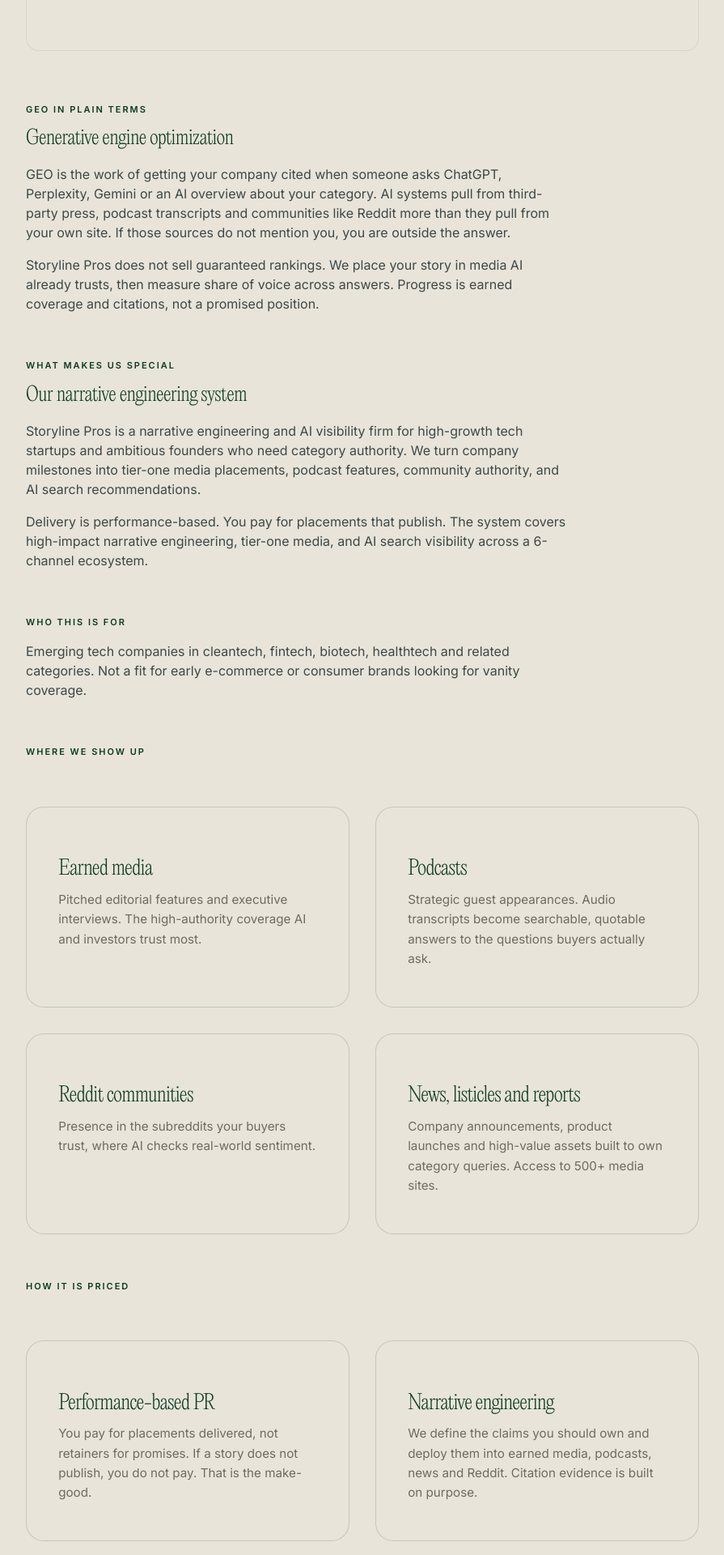
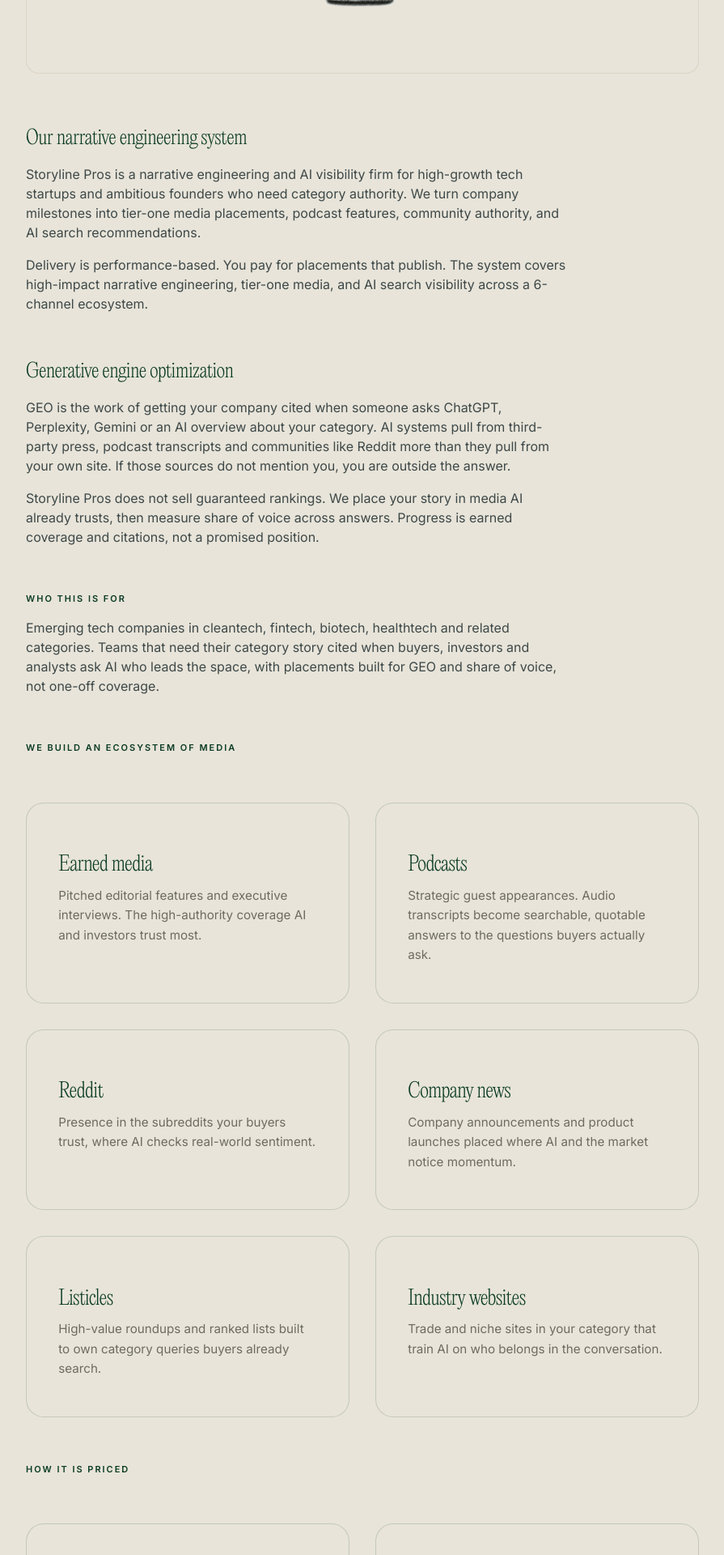
Before and after one commit to thenikvassev/nikvassev-site, a Next.js app: page /ai-visibility in a window 1280 px wide. Shown: the part 780-2700 px from the top of the page at 81% size, without its empty margins (192-1087 px from the left). Built offline with nearby package versions, Linux system fonts and the light colour scheme; what @nitrosend/sdk would draw is missing.

Commit message:
AI Visibility: hero, GEO swap, six media channels
Shorten the eyebrow, finish the hero, lead with narrative engineering, drop the GEO and special labels, recast who this is for, and expand the media ecosystem to six channels.

Co-authored-by: thenikvassev <thenikvassev@users.noreply.github.com>

```diff
--- a/src/app/ai-visibility/page.tsx
+++ b/src/app/ai-visibility/page.tsx
@@ -15,14 +15,15 @@ export const metadata: Metadata = {
 export default function AiVisibilityPage() {
   return (
     <div className="mx-auto max-w-content px-5 py-16 md:px-8 md:py-24">
-      <p className="section-label">AI Visibility · Storyline Pros</p>
+      <p className="section-label">AI Visibility</p>
       <h1 className="mt-4 max-w-2xl text-4xl tracking-display md:text-5xl">
         Become the answer AI recommends.
       </h1>
       <p className="mt-6 max-w-reading text-lg text-ink-muted">
         Buyers and investors ask AI before they visit your site. Storyline Pros
         builds the verifiable digital footprint emerging tech companies need to
-        show up in those answers.
+        show up in those answers. We work with fast-growth startups that want a
+        proven system to get into the media AI trusts, so they become the answer.
       </p>
 
       <div className="mt-8 flex flex-wrap gap-3">
@@ -45,7 +46,23 @@ export default function AiVisibilityPage() {
       />
 
       <section className="mt-16">
-        <p className="section-label">GEO in plain terms</p>
+        <h2 className="mt-3 text-2xl tracking-display">
+          Our narrative engineering system
+        </h2>
+        <p className="mt-4 max-w-reading text-ink-muted">
+          Storyline Pros is a narrative engineering and AI visibility firm for
+          high-growth tech startups and ambitious founders who need category
+          authority. We turn company milestones into tier-one media placements,
+          podcast features, community authority, and AI search recommendations.
+        </p>
+        <p className="mt-4 max-w-reading text-ink-muted">
+          Delivery is performance-based. You pay for placements that publish.
+          The system covers high-impact narrative engineering, tier-one media,
+          and AI search visibility across a 6-channel ecosystem.
+        </p>
+      </section>
+
+      <section className="mt-14">
         <h2 className="mt-3 text-2xl tracking-display">
           Generative engine optimization
         </h2>
@@ -65,34 +82,17 @@ export default function AiVisibilityPage() {
       </section>
 
       <section className="mt-14">
-        <p className="section-label">What makes us special</p>
-        <h2 className="mt-3 text-2xl tracking-display">
-          Our narrative engineering system
-        </h2>
-        <p className="mt-4 max-w-reading text-ink-muted">
-          Storyline Pros is a narrative engineering and AI visibility firm for
-          high-growth tech startups and ambitious founders who need category
-          authority. We turn company milestones into tier-one media placements,
-          podcast features, community authority, and AI search recommendations.
-        </p>
-        <p className="mt-4 max-w-reading text-ink-muted">
-          Delivery is performance-based. You pay for placements that publish.
-          The system covers high-impact narrative engineering, tier-one media,
-          and AI search visibility across a 6-channel ecosystem.
-        </p>
-      </section>
-
-      <section className="mt-14">
         <p className="section-label">Who this is for</p>
         <p className="mt-4 max-w-reading text-ink-muted">
           Emerging tech companies in cleantech, fintech, biotech, healthtech
-          and related categories. Not a fit for early e-commerce or consumer
-          brands looking for vanity coverage.
+          and related categories. Teams that need their category story cited
+          when buyers, investors and analysts ask AI who leads the space, with
+          placements built for GEO and share of voice, not one-off coverage.
         </p>
       </section>
 
       <section className="nv mt-14">
-        <p className="section-label">Where we show up</p>
+        <p className="section-label">We build an ecosystem of media</p>
         <div className="nv-ways-grid md:!grid-cols-2">
           <article className="nv-ways-card">
             <h3>Earned media</h3>
@@ -109,17 +109,31 @@ export default function AiVisibilityPage() {
             </p>
           </article>
           <article className="nv-ways-card">
-            <h3>Reddit communities</h3>
+            <h3>Reddit</h3>
             <p>
               Presence in the subreddits your buyers trust, where AI checks
               real-world sentiment.
             </p>
           </article>
           <article className="nv-ways-card">
-            <h3>News, listicles and reports</h3>
+            <h3>Company news</h3>
             <p>
-              Company announcements, product launches and high-value assets
-              built to own category queries. Access to 500+ media sites.
+              Company announcements and product launches placed where AI and
+              the market notice momentum.
+            </p>
+          </article>
+          <article className="nv-ways-card">
+            <h3>Listicles</h3>
+            <p>
+              High-value roundups and ranked lists built to own category
+              queries buyers already search.
+            </p>
+          </article>
+          <article className="nv-ways-card">
+            <h3>Industry websites</h3>
+            <p>
+              Trade and niche sites in your category that train AI on who
+              belongs in the conversation.
             </p>
           </article>
         </div>
```
